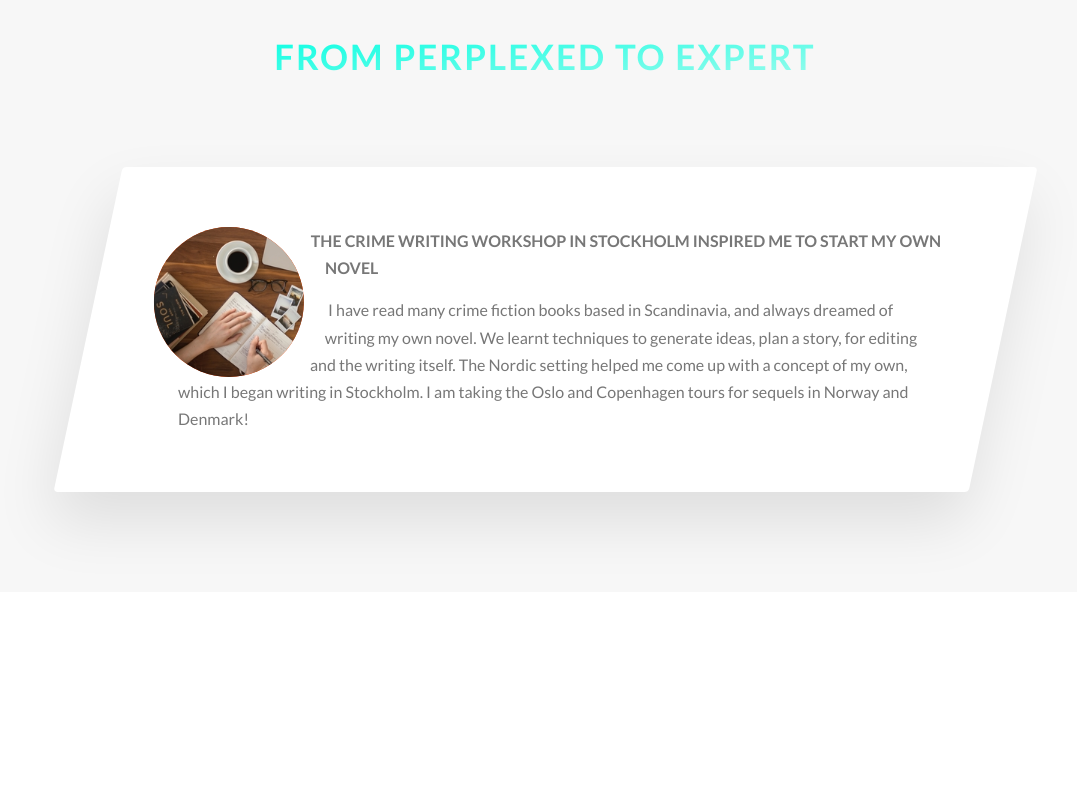
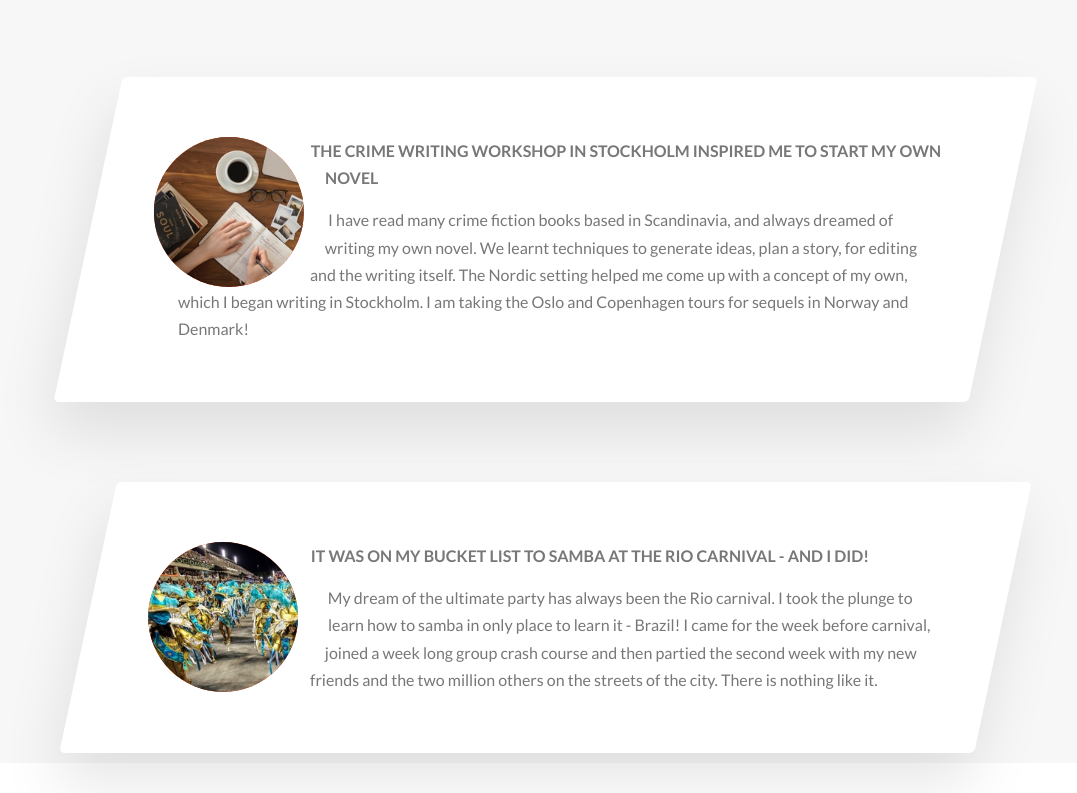
Before and after one commit to RuthENewman/ToursForThePerplexed, a website: page index.html in a window 1280 px wide. Shown: the part 3015-3808 px from the top of the page, without its empty margins (95-1172 px from the left). Before the commit the page ends 3637 px from the top, so only its background shows below. Drawn offline with Linux system fonts and the light colour scheme.

Commit message:
second story added

```diff
--- a/index.html
+++ b/index.html
@@ -8,7 +8,7 @@
   <link rel="stylesheet" href="css/basic-icon-styles.css"/>
   <link rel="stylesheet" href="css/style.css"/>
   <link rel="shortcut icon" type="image/png" href="images/travel.png"/>
-  <title>Travel for the Perplexed</title>
+  <title>Tours for the Perplexed</title>
 </head>
 <body>
   <header class="header">
@@ -342,6 +342,7 @@
             src="images/writing-v-small.jpg"
             alt="Person on Stockholm crime writing tour"/>
           </figure>
+
           <div class="story__text">
             <h3 class="tertiary-heading u-margin-bottom-small">
               The crime writing workshop in Stockholm inspired me to start my own novel
@@ -355,6 +356,29 @@
           </div>
         </div>
       </div>
+
+      <div class="row">
+        <div class="story">
+          <figure class="story__shape">
+            <img class="story__image"
+            src="images/rio-carnival-smaller.jpg"
+            alt="Dancers at Rio carnival"/>
+          </figure>
+
+          <div class="story__text">
+            <h3 class="tertiary-heading u-margin-bottom-small">
+              It was on my bucket list to Samba at the Rio carnival - and I did!
+            </h3>
+            <p>
+              My dream of the ultimate party has always been the Rio carnival. I took the plunge to
+              learn how to samba in only place to learn it - Brazil! I came for the week before carnival,
+              joined a week long group crash course and then partied the second week with my new friends
+              and the two million others on the streets of the city. There is nothing like it.
+            </p>
+          </div>
+        </div>
+      </div>
+
     </section>
 
   </main>
--- a/sass/components/_story.scss
+++ b/sass/components/_story.scss
@@ -3,7 +3,7 @@
   margin: 0 auto;
   box-shadow: 0 3rem 6rem rgba($colour-black, .1);
   background-color: $colour-white;
-  border-radius: $radius-small;
+  border-radius: $radius-medium;
   padding: 6rem;
   padding-left: 9rem;
   font-size: $default-font-size;
--- a/sass/pages/_home.scss
+++ b/sass/pages/_home.scss
@@ -28,6 +28,6 @@
 }
 
 .stories-section {
-  padding: 10rem 0;
+  padding: 1rem 0;
   background-color: $colour-grey-light;
 }
```
Also changed, not shown: css/style.css, images/rio-carnival-smaller.jpg (added), rio-carnival-small.jpg (added).
